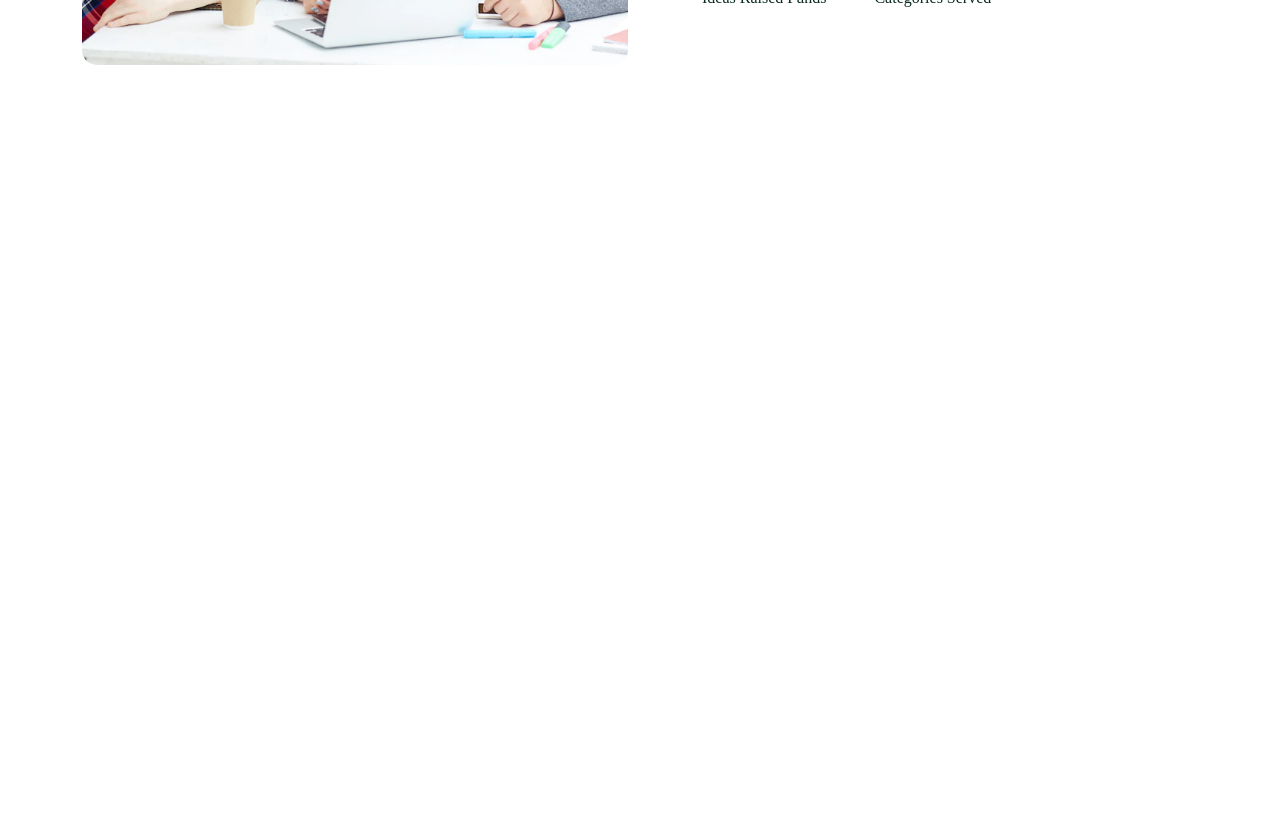
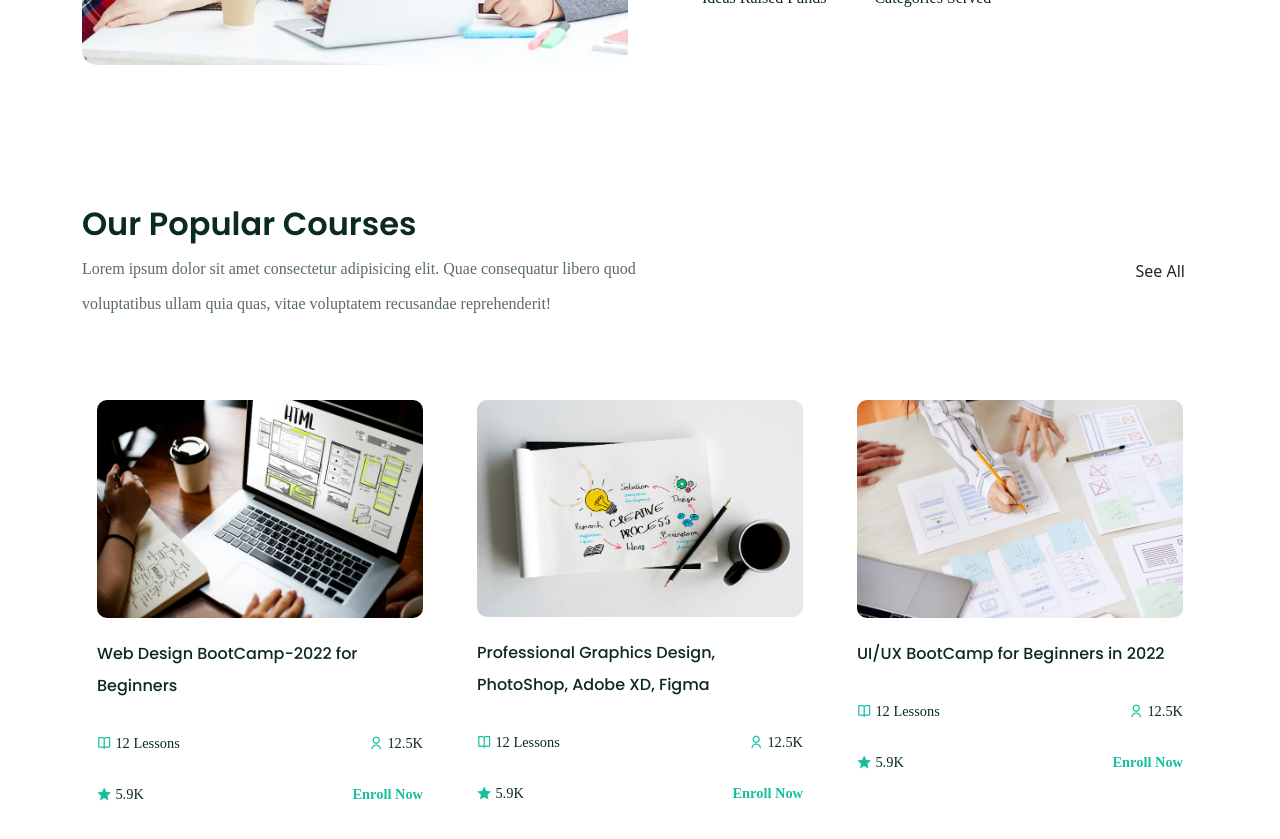
Before and after one commit to irkfaisal/React_OnlineEdu, a React (Create React App) app in the folder onlineedusite/: page / in a window 1280 px wide. Shown: the part 1280-2119 px from the top of the page. Before the commit the page ends 1415 px from the top, so only its background shows below. Built offline with nearby package versions, Linux system fonts and the light colour scheme; a web font is replaced by a local one.

Commit message:
courses section work

```diff
--- /dev/null
+++ b/onlineedusite/src/components/Course-section/CourseCard.jsx
@@ -0,0 +1,39 @@
+import React from "react";
+
+const CourseCard = (props) => {
+  const { imgUrl, title, lesson, students, rating } = props.item;
+
+  return (
+    <div className="single__course__item">
+      <div className="course__img">
+        <img src={imgUrl} alt="" className="w-100" />
+      </div>
+
+      <div className="course__details">
+        <h6 className="course__title mb-4">{title}</h6>
+
+        <div className=" d-flex justify-content-between align-items-center">
+          <p className="lesson d-flex align-items-center gap-1">
+            <i class="ri-book-open-line"></i> {lesson} Lessons
+          </p>
+
+          <p className="students d-flex align-items-center gap-1">
+            <i class="ri-user-line"></i> {students}K
+          </p>
+        </div>
+
+        <div className=" d-flex justify-content-between align-items-center">
+          <p className="rating d-flex align-items-center gap-1">
+            <i class="ri-star-fill"></i> {rating}K
+          </p>
+
+          <p className="enroll d-flex align-items-center gap-1">
+            <a href="twitter.com"> Enroll Now</a>
+          </p>
+        </div>
+      </div>
+    </div>
+  );
+};
+
+export default CourseCard;
--- /dev/null
+++ b/onlineedusite/src/components/Course-section/Courses.jsx
@@ -0,0 +1,70 @@
+import React from "react";
+import { Container, Row, Col } from "reactstrap";
+import courseImg1 from "../../assests/images/web-design.png";
+import courseImg2 from "../../assests/images/graphics-design.png";
+import courseImg3 from "../../assests/images/ui-ux.png";
+import "./courses.css";
+import CourseCard from "./CourseCard";
+
+const coursesData = [
+  {
+    id: "01",
+    title: "Web Design BootCamp-2022 for Beginners",
+    lesson: 12,
+    students: 12.5,
+    rating: 5.9,
+    imgUrl: courseImg1,
+  },
+
+  {
+    id: "02",
+    title: "Professional Graphics Design, PhotoShop, Adobe XD, Figma",
+    lesson: 12,
+    students: 12.5,
+    rating: 5.9,
+    imgUrl: courseImg2,
+  },
+
+  {
+    id: "03",
+    title: "UI/UX BootCamp for Beginners in 2022",
+    lesson: 12,
+    students: 12.5,
+    rating: 5.9,
+    imgUrl: courseImg3,
+  },
+];
+
+const Courses = () => {
+  return (
+    <section>
+      <Container>
+        <Row>
+          <Col lg="12" className="mb-5">
+            <div className="course__top d-flex justify-content-between align-items-center">
+              <div className="course__top__left w-50">
+                <h2>Our Popular Courses</h2>
+                <p>
+                  Lorem ipsum dolor sit amet consectetur adipisicing elit. Quae
+                  consequatur libero quod voluptatibus ullam quia quas, vitae
+                  voluptatem recusandae reprehenderit!
+                </p>
+              </div>
+
+              <div className="w-50 text-end">
+                <button className="btn">See All</button>
+              </div>
+            </div>
+          </Col>
+          {coursesData.map((item) => (
+            <Col lg="4" md="6" sm="6">
+              <CourseCard key={item.id} item={item} />
+            </Col>
+          ))}
+        </Row>
+      </Container>
+    </section>
+  );
+};
+
+export default Courses;
--- /dev/null
+++ b/onlineedusite/src/components/Course-section/courses.css
@@ -0,0 +1,37 @@
+.single__course__item {
+  padding: 15px;
+}
+
+.course__img img {
+  border-radius: 10px;
+  margin-bottom: 20px;
+}
+
+.enroll a {
+  text-decoration: none;
+  font-weight: 600;
+  font-size: 0.9rem;
+  color: #17bf9e;
+}
+
+.lesson,
+.students,
+.rating {
+  font-size: 0.9rem;
+  color: #0a2b1e;
+  font-weight: 500;
+}
+
+.lesson i,
+.students i,
+.rating i {
+  font-weight: 400;
+}
+
+.course__title {
+  line-height: 2rem;
+}
+
+.course__top__left h2 {
+  font-weight: 600;
+}
--- a/onlineedusite/src/page/Home.jsx
+++ b/onlineedusite/src/page/Home.jsx
@@ -4,6 +4,7 @@
 import HeroSection from '../components/Hero-Section/Hero-section';
 import CompanySection from '../components/Company-section/company-section';
 import AboutUs from '../components/AboutUs/AboutUs';
+import Courses from '../components/Course-section/Courses';
 
 const Home = () => {
     return (
@@ -12,6 +13,7 @@
            <HeroSection></HeroSection>
            <CompanySection></CompanySection>
            <AboutUs></AboutUs>
+           <Courses></Courses>
         </Fragment>
     )
 }
```
